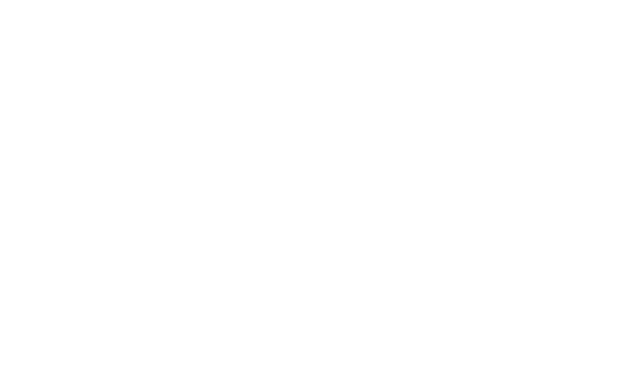
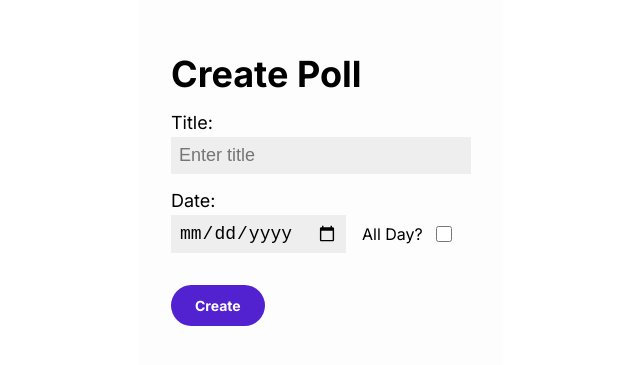
Before and after one commit to fordepowers/harmonize-frontend, a React (Create React App) app: page /create in a window 1280 px wide. Shown: the part 203-568 px from the top of the page, without its empty margins (319-959 px from the left). Built offline with nearby package versions, Linux system fonts and the light colour scheme.

Commit message:
Add create poll page

```diff
--- a/src/App.js
+++ b/src/App.js
@@ -7,6 +7,7 @@ import {
   Link
 } from "react-router-dom";
 import Home from './views/Home/Home';
+import CreatePoll from './views/CreatePoll/CreatePoll';
 
 function App() {
   return (
@@ -16,6 +17,9 @@ function App() {
           <Route exact path="/">
             <Home />
           </Route>
+          <Route path="/create">
+            <CreatePoll />
+          </Route>
         </Switch>
       </Router>
     </div>
--- a/src/views/CreatePoll/CreatePoll.css
+++ b/src/views/CreatePoll/CreatePoll.css
@@ -0,0 +1,87 @@
+.CreatePoll {
+    height: 100vh;
+    background: #fdfdfd;
+    display: grid;
+    place-items: center;
+}
+
+.CreatePoll .container {
+    max-width: 700px;
+    width: 100%;
+    padding: 0 2rem;
+    /* background-color: white; */
+}
+
+.page-heading {
+    font-size: 36px;
+    font-family: 'Inter';
+    margin: 0;
+    margin-bottom: 16px;
+}
+
+.input-label {
+    display: block;
+    font-size: 18px;
+    font-family: 'Inter';
+    /* font-weight: bold; */
+    margin: 0;
+    margin-bottom: 4px;
+}
+
+.input {
+    font-size: 18px;
+    background-color: #eee;
+    border: none;
+    padding: 8px;
+    display: block;
+    margin: 0;
+
+
+}
+.input.title {
+    margin-bottom: 16px;
+    width: 300px;
+}
+.create-btn {
+    padding: 12px 24px;
+    font-size: 14px;
+    background: #5222D0;
+    color: #fff;
+    font-weight: bold;
+    border: none;
+    border-radius: 9999px;
+    display: inline-block;
+    text-decoration: none;
+    margin: 1rem auto;
+    font-family:"Inter";
+}
+
+.date-input-container {
+    display: flex;
+    width: 300px;
+    align-items: center;
+    /* background: red;  */
+    margin-bottom: 16px;
+}
+
+#date {
+    width: 100%;
+}
+
+#allDay {
+    width: 16px;
+    height: 16px;
+
+}
+
+.checkbox-container {
+    display: flex;
+    justify-content: center;
+    align-items: center;
+    margin: 0 1rem;
+}
+.all-day-label {
+    width: 70px;
+    font-family: 'Inter';
+
+}
--- a/src/views/CreatePoll/CreatePoll.js
+++ b/src/views/CreatePoll/CreatePoll.js
@@ -1,5 +1,26 @@
 import React from 'react';
+import './CreatePoll.css'
 
 export default () => {
+    return (
+        <div className="CreatePoll">
+            <main className="container">
+                <h1 className="page-heading">Create Poll</h1>
 
+                <label htmlFor="title" className="input-label">Title:</label>
+                <input id="title" placeholder="Enter title" className="input title"></input>
+
+                <label htmlFor="date" className="input-label">Date:</label>
+                <div className="date-input-container">
+                    <input id="date" type="date" className="input"></input>
+                    <div className="checkbox-container">
+                        <label className="all-day-label">All Day?</label>
+                        <input id="allDay" type="checkbox"></input>
+                    </div>
+                </div>
+
+                <button className="create-btn">Create</button>
+            </main>
+        </div>
+    )
 }
--- a/src/views/Home/Home.css
+++ b/src/views/Home/Home.css
@@ -5,10 +5,11 @@
     background: #fff;
 }
 
-.container {
+.Home .container {
     max-width: 50rem;
     width: 100%;
-    padding: 0 1rem;
+    padding: 0 2rem;
+    text-align: center;
 }
 
 .hero-button {
@@ -19,7 +20,8 @@
     font-weight: bold;
     border: none;
     border-radius: 9999px;
-    display: block;
+    display: inline-block;
+    text-decoration: none;
     margin: 0 auto;
     font-family:"Inter";
 }
--- a/src/views/Home/Home.js
+++ b/src/views/Home/Home.js
@@ -1,6 +1,8 @@
 import React from 'react';
 import HERO_IMG from "../../static/hero.svg";
 import './Home.css'
+
+import { Link } from 'react-router-dom';
 
 export default () => {
     return (
@@ -9,7 +11,7 @@ export default () => {
                 <h1 className="app-title">Harmonize</h1>
                 <p className="lead">Find times to meet with the people you care about.</p>
                 <img className="hero-img" src={HERO_IMG} alt="Group scheduling made easy"/>
-                <button className="hero-button">Create Poll</button>
+                <Link to={'/create'} className="hero-button">Create Poll</Link>
             </main>
         </div>
     );
```
